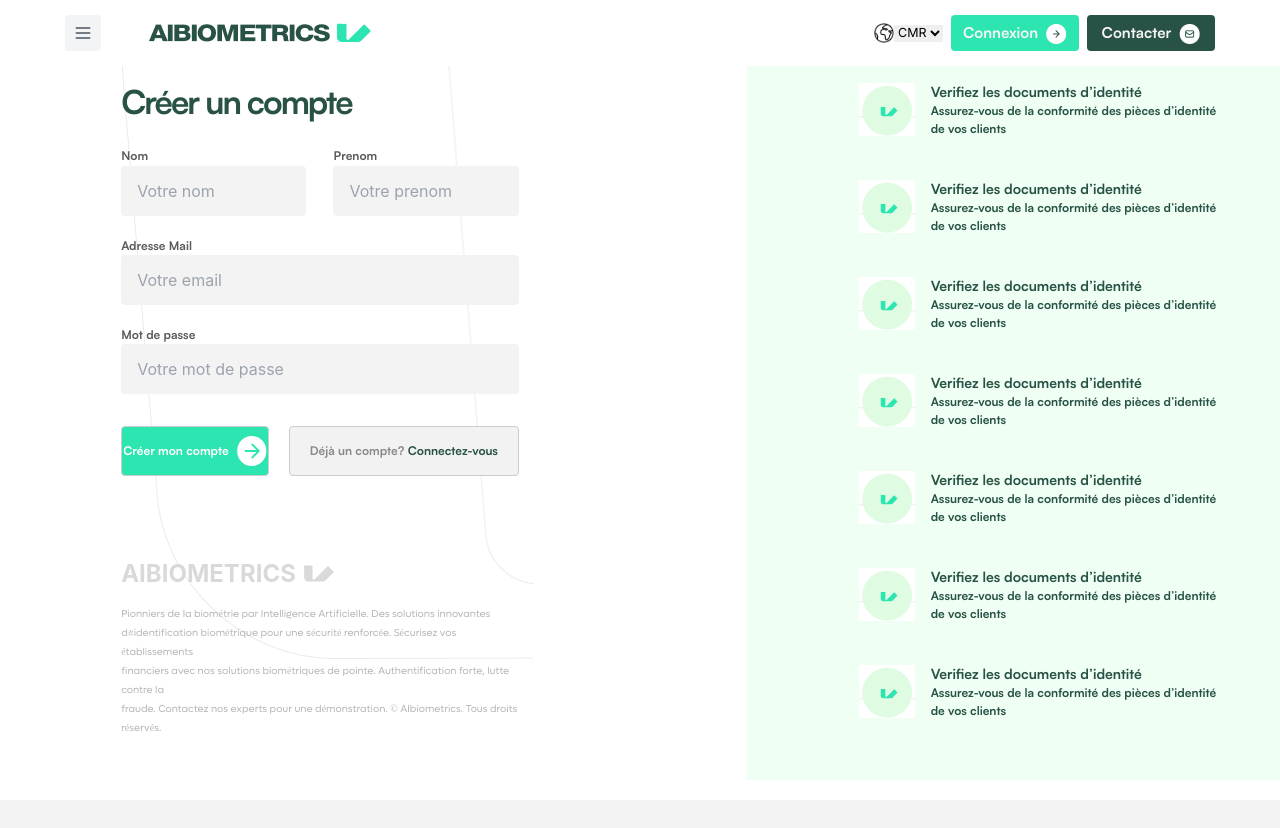
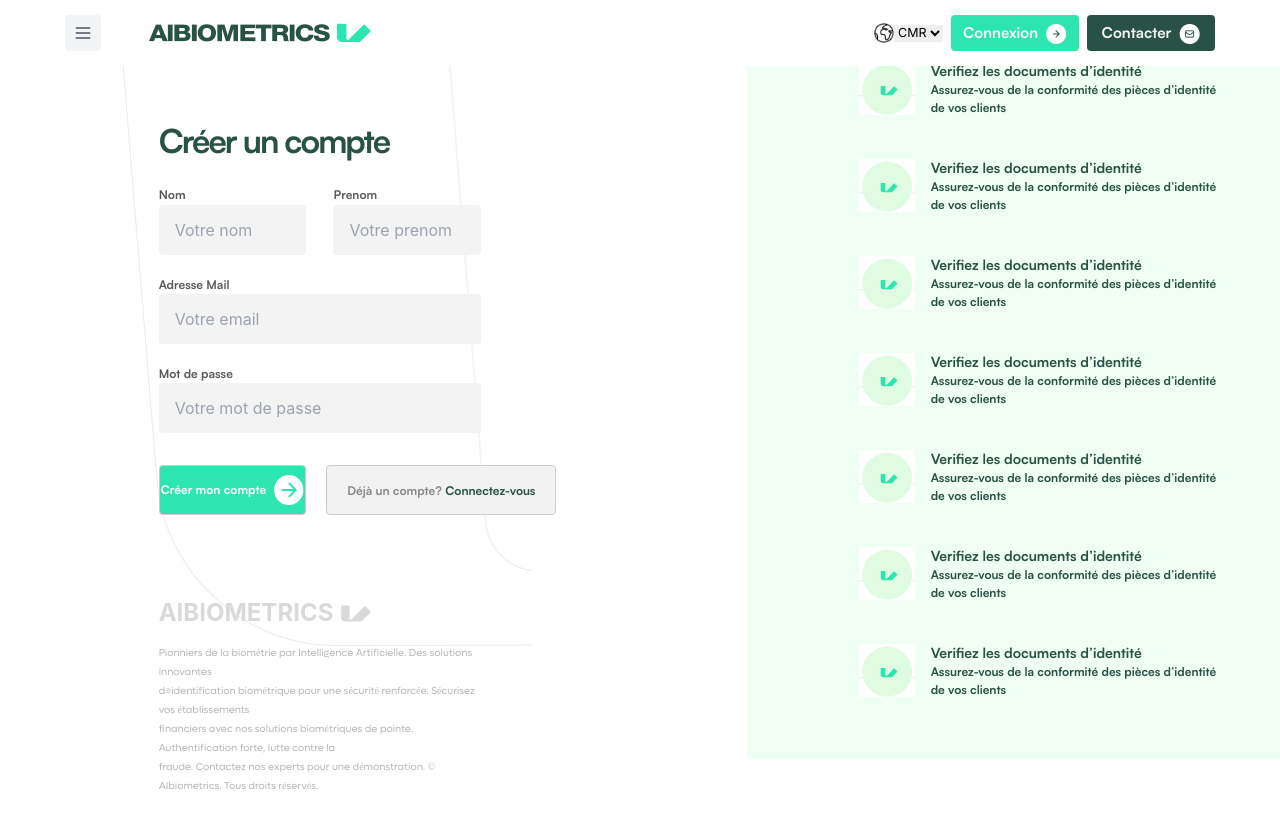
Before and after one commit to chrisvaldes/sekure, a React (Create React App) app: page /creation-compte in a window 1280 px wide. Shown: the top 828 px of the page. Before the commit the page ends 800 px from the top, so only its background shows below. Built offline with nearby package versions, Linux system fonts and the light colour scheme.

Commit message:
responsif-about

```diff
--- a/src/Pages/enregistrer/Enregistrement.jsx
+++ b/src/Pages/enregistrer/Enregistrement.jsx
@@ -32,14 +32,14 @@
             <section>
                 <NavBar />
             </section>
-            <div className="flex items-center justify-center min-h-screen bg-white">
-                <div className='otp-verification bg-white'>
+            <div className="flex items-center justify-center min-h-screen bg-white w-full">
+                <div className='otp-verification bg-white w-full'>
                     <div className='w-full grid grid-col-1 md:grid-cols-3 lg:grid-cols-12'>
                         <div className="w-full col-span-1 md:hidden lg:block"></div>
-                        <div className="w-full md:col-span-3 col-span-4 lg:col-span-4 bg-[-2%_10%] lg:bg-[left-center] lg:bg-none" style={{ backgroundImage: `url(${vector})`, backgroundRepeat: "no-repeat" }}>
+                        <div className="w-full px-5 md:col-span-3 col-span-4 lg:col-span-4 bg-[-2%_10%] lg:bg-[left-center] lg:bg-none" style={{ backgroundImage: `url(${vector})`, backgroundRepeat: "no-repeat" }}>
                             <div className=' flex flex-col items-center justify-center px-5 pt-10 sm:px-20 md:px-20 lg:px-8 w-full'>
-                                <form action="" className='' onSubmit={handleSubmit(handleCreationCompte)}>
-                                    <div className='connexion-connect py-5'>
+                                <form action="" className='w-full' onSubmit={handleSubmit(handleCreationCompte)}>
+                                    <div className='connexion-connect pt-20 pb-5'>
                                         Créer un compte
                                     </div>
                                     <div className='flex items-center justify-center  gap-[27px]'>
```
